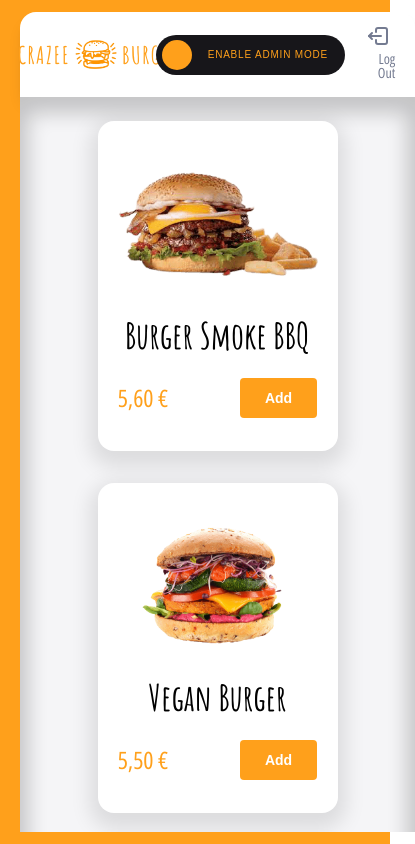
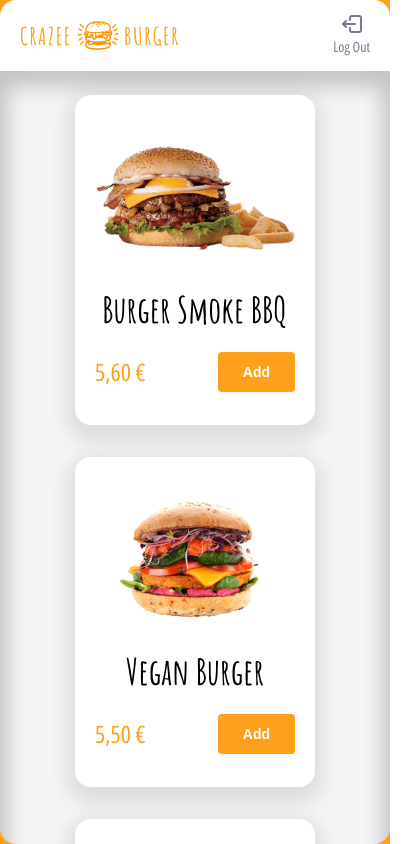
Before and after one commit to ddZ6ii/crazee-burger, a React (Vite) app: page /order in a window 390 px wide. Shown: the whole page, 415 px wide, since content can reach past the window. Built offline with nearby package versions, Linux system fonts and the light colour scheme.

Commit message:
🚧 F06: Improve responsive (landscape orientation) in progress...

```diff
--- a/src/components/layouts/RootLayout.jsx
+++ b/src/components/layouts/RootLayout.jsx
@@ -20,11 +20,10 @@ export default function RootLayout() {
 /* __________________________________________________________________________ *\
  ** Style
 /* __________________________________________________________________________ */
-const { breakpoints, colors, spacing } = theme;
+const { borderRadius, breakpoints, colors, spacing } = theme;
 
 const ContainerStyled = styled.div`
   height: 100dvh;
-  padding: ${spacing.xs} ${spacing.sm};
   @media screen and (min-width: ${breakpoints.sm}) {
     padding: ${spacing.md} ${spacing['3xl']};
   }
@@ -49,6 +48,8 @@ const MainStyled = styled.main`
   margin-inline: auto;
 
   background-color: ${colors.accent};
+  border-bottom-left-radius: ${borderRadius.rounded_2xl};
+  border-bottom-right-radius: ${borderRadius.rounded_2xl};
 
   overflow-y: auto;
 `;
--- a/src/components/pages/navbar/ToggleButton.jsx
+++ b/src/components/pages/navbar/ToggleButton.jsx
@@ -29,13 +29,24 @@ export default function ToggleButton({
 /* __________________________________________________________________________ *\
  ** Style
 /* __________________________________________________________________________ */
-const { borderRadius, colors, fonts, spacing } = theme;
-
-const sliderSize = '30px';
+const { borderRadius, breakpoints, colors, fonts, spacing } = theme;
+const SLIDER_SIZE = {
+  width: '200px',
+  height: '40px',
+};
+const SWITCH_SIZE = {
+  width: '28px',
+  height: '28px',
+};
 
 const ToggleButtonStyled = styled.div`
-  height: 40px;
-  width: 200px;
+  height: ${SLIDER_SIZE.height};
+  width: ${SLIDER_SIZE.width};
+
+  display: none;
+  @media screen and (min-width: ${breakpoints.md}) {
+    display: block;
+  }
 
   // hides the square box but keeps the core "toggle functionality"
   .toggle {
@@ -63,8 +74,8 @@ const ToggleButtonStyled = styled.div`
   .rounded:before {
     content: '';
 
-    width: ${sliderSize};
-    height: ${sliderSize};
+    width: ${SWITCH_SIZE.width};
+    height: ${SWITCH_SIZE.height};
 
     position: absolute;
 
@@ -77,12 +88,12 @@ const ToggleButtonStyled = styled.div`
 
   // text inside the switch button (for checked and unchecked)
   .rounded:after {
-    max-width: 70%;
+    max-width: 75%;
 
     position: absolute;
 
-    font-family: ${fonts.family.cta};
-    font-size: ${fonts.size['2xs']};
+    font-family: ${fonts.family.body};
+    font-size: ${fonts.size['sm']};
     font-weight: ${fonts.weight.regular};
     letter-spacing: 0.8px;
     text-transform: uppercase;
@@ -94,7 +105,7 @@ const ToggleButtonStyled = styled.div`
   // toggle animations (unchecked state)
   .toggle:not(:checked) {
     & + .rounded {
-      background-color: ${colors.neutral_darkest};
+      background-color: rgba(0, 0, 0, 0.85);
     }
 
     // small circle
@@ -106,9 +117,11 @@ const ToggleButtonStyled = styled.div`
     // text inside the switch button
     & + .rounded:after {
       content: attr(data-unchecked);
+
       left: 0;
-      transform: translateX(calc(${sliderSize} + ${spacing.sm}));
       color: ${colors.accent};
+
+      transform: translateX(calc(${SWITCH_SIZE.width} + ${spacing.sm}));
     }
   }
 
@@ -128,8 +141,11 @@ const ToggleButtonStyled = styled.div`
     // text inside the switch button
     & + .rounded:after {
       content: attr(data-checked);
+
       left: 100%;
-      transform: translateX(calc(-100% - ${sliderSize} - ${spacing.sm}));
+      color: ${colors.neutral};
+
+      transform: translateX(calc(-100% - ${SWITCH_SIZE.width} - ${spacing.sm}));
     }
   }
 `;
--- a/src/components/pages/order/UserInfo.jsx
+++ b/src/components/pages/order/UserInfo.jsx
@@ -30,6 +30,7 @@ export default function NavbarUserInfo({ userName, onLogOut }) {
 const { breakpoints, colors, fonts, spacing } = theme;
 
 const ContainerStyled = styled.div`
+  flex-shrink: 0;
   display: flex;
   align-items: center;
   justify-content: space-between;
```
